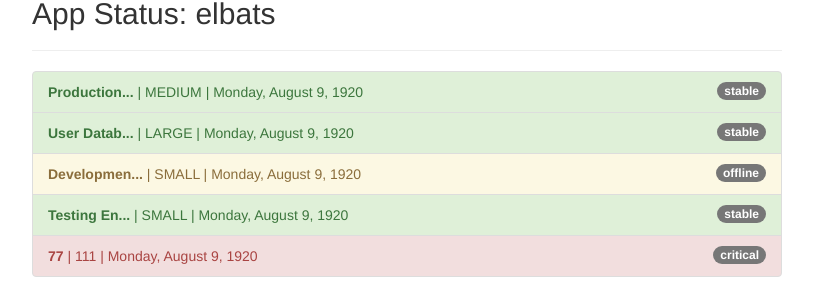
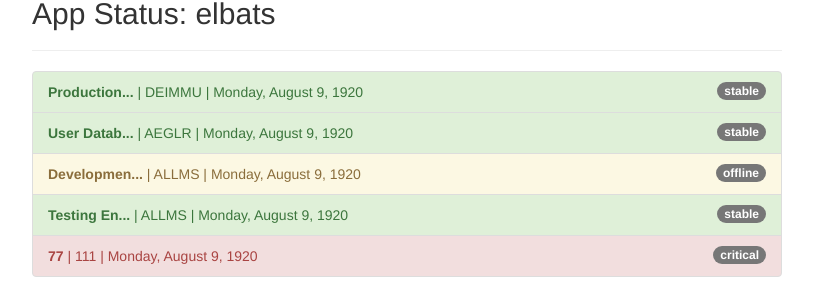
Before and after one commit to HennadiiZ/angular-pipes-max-shw, an Angular app: page / in a window 1280 px wide. Shown: the part 158-444 px from the top of the page, without its empty margins (233-1046 px from the left). Built offline with nearby package versions, Linux system fonts and the light colour scheme.

Commit message:
sort pipe

```diff
--- a/src/app/app.component.html
+++ b/src/app/app.component.html
@@ -19,7 +19,7 @@
             {{ server.status }}
           </span>
           <strong>{{ server.name | shorten:10 }}</strong> |
-          {{ server.instanceType  | uppercase }} |
+          {{ server.instanceType  | uppercase | sort}} |
           {{ server.started | date: "fullDate" }}
         </li>
       </ul>
--- a/src/app/app.module.ts
+++ b/src/app/app.module.ts
@@ -7,13 +7,15 @@ import { AppComponent } from './app.component';
 import { ShortenPipe } from './shorten.pipe';
 import { FilterPipe } from './filter.pipe';
 import { ReversePipe } from './reverse.pipe';
+import { SortPipe } from './sort.pipe';
 
 @NgModule({
   declarations: [
     AppComponent,
     ShortenPipe,
     FilterPipe,
-    ReversePipe
+    ReversePipe,
+    SortPipe
   ],
   imports: [
     BrowserModule,
--- /dev/null
+++ b/src/app/sort.pipe.ts
@@ -0,0 +1,18 @@
+import { Pipe, PipeTransform } from '@angular/core';
+
+@Pipe({
+  name: 'sort'
+})
+export class SortPipe implements PipeTransform {
+
+  transform(value: any): any {
+
+    //return value.split('').sort().join('');
+
+    if(value){
+      return value.split('').sort().join('');
+    }
+    return value;
+  }
+
+}
```
